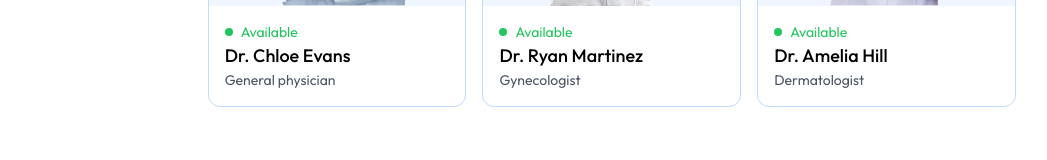
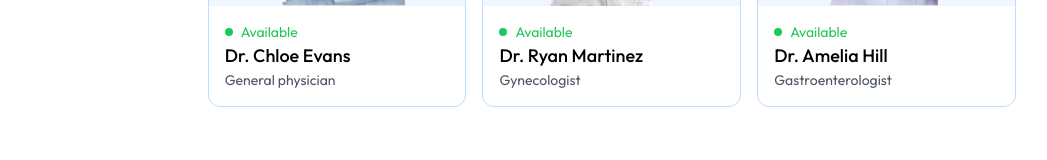
Before and after one commit to Hirun-HM/MERN-HealthSlot, a React (Vite) app in the folder frontend/: page /doctors in a window 1280 px wide. Shown: the part 1920-2080 px from the top of the page, without its empty margins (136-1183 px from the left). Built offline with nearby package versions, Linux system fonts and the light colour scheme.

Commit message:
corrected speciality  error in home page and add one doctor to one category

```diff
--- a/frontend/src/assets/assets.js
+++ b/frontend/src/assets/assets.js
@@ -286,7 +286,7 @@
         _id: 'doc15',
         name: 'Dr. Amelia Hill',
         image: doc15,
-        speciality: 'Dermatologist',
+        speciality: 'Gastroenterologist',
         degree: 'MBBS',
         experience: '1 Years',
         about: 'Dr. Davis has a strong commitment to delivering comprehensive medical care, focusing on preventive medicine, early diagnosis, and effective treatment strategies. Dr. Davis has a strong commitment to delivering comprehensive medical care, focusing on preventive medicine, early diagnosis, and effective treatment strategies.',
```
Also changed, not shown: frontend/src/components/SpecialityMenu.jsx (+12 -8 lines).
